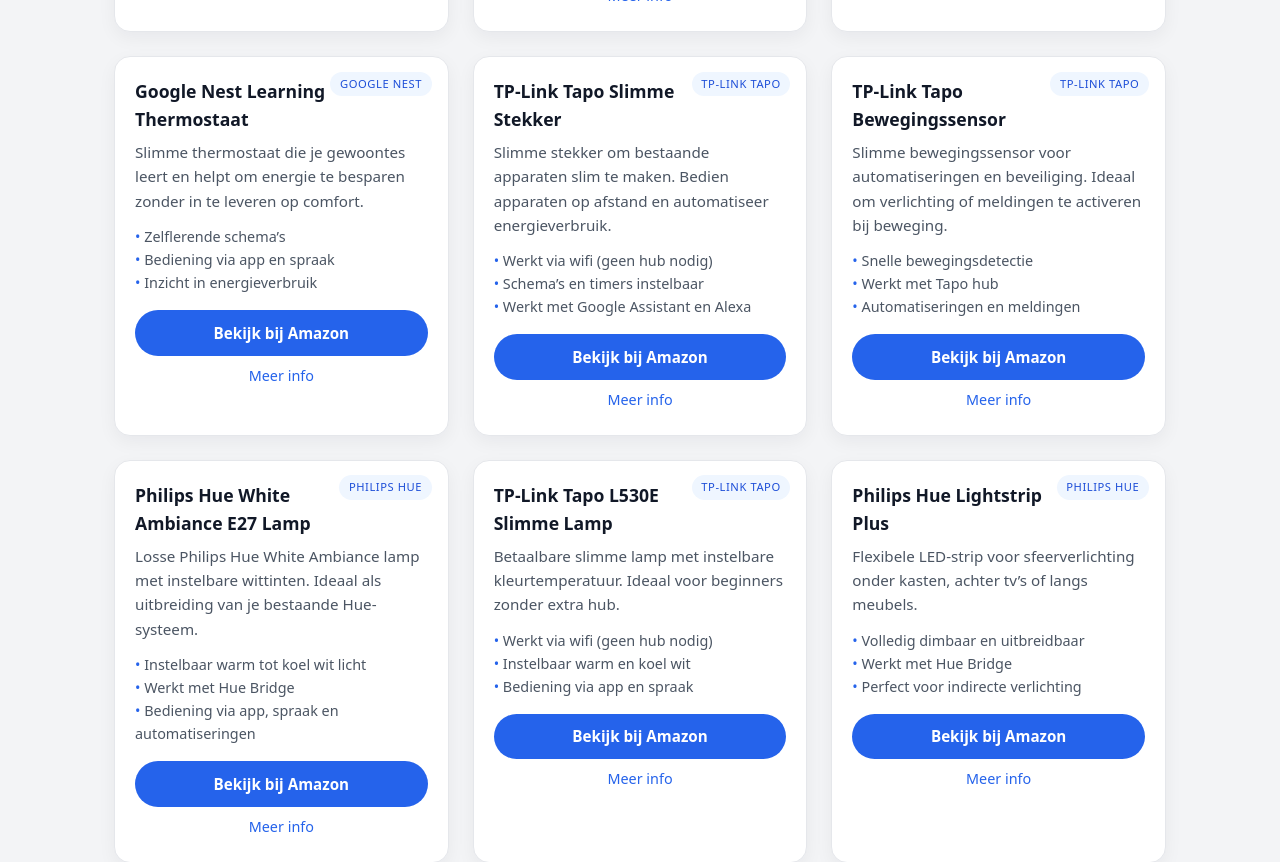
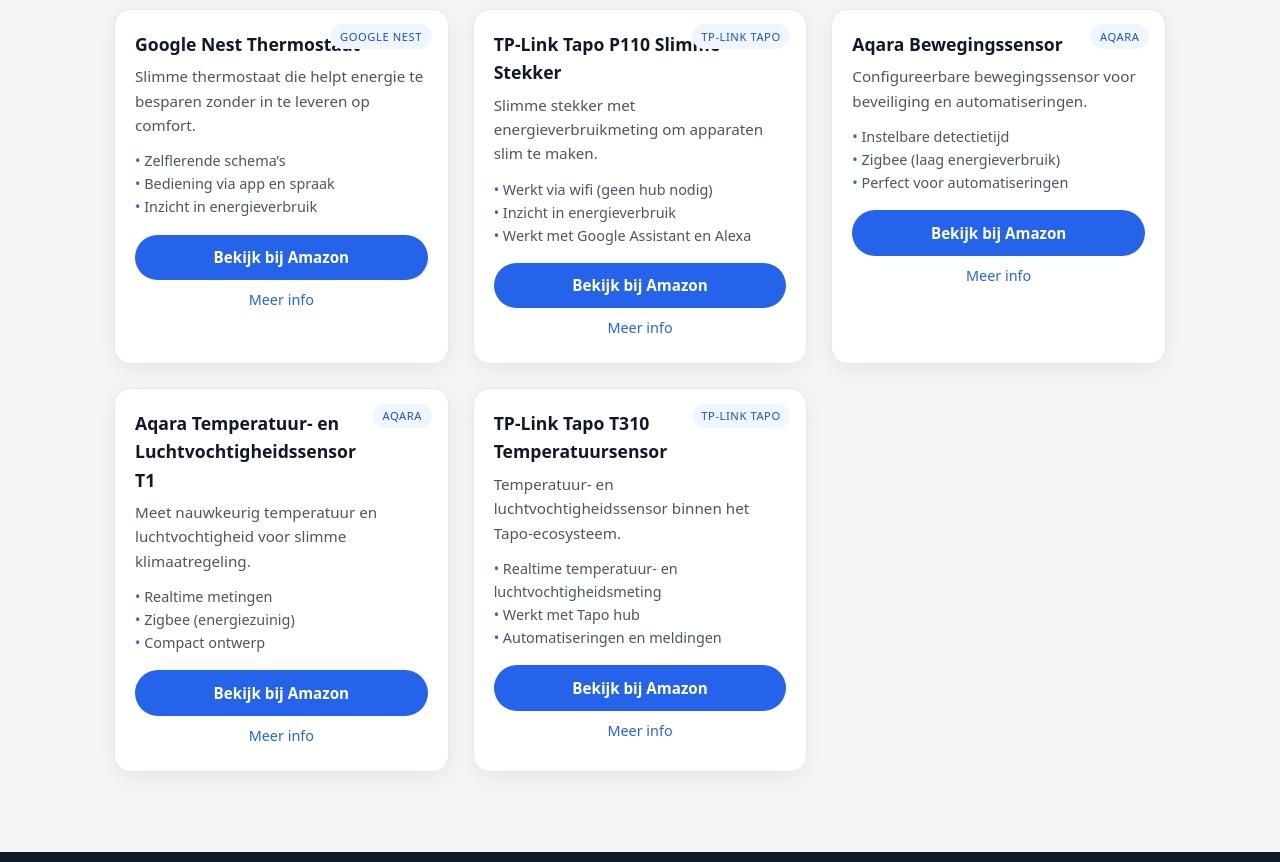
Before and after one commit to hafidgrad/SlimHuisWonen, a Next.js app: page /producten in a window 1280 px wide. Shown: the part 620-1482 px from the top of the page. Built offline with nearby package versions, Linux system fonts and the light colour scheme.

Commit message:
Finalize products with verified Amazon ASINs

```diff
--- a/data/products.js
+++ b/data/products.js
@@ -1,4 +1,3 @@
-
 export const products = [
   {
     slug: "philips-hue-white-ambiance-starterkit",
@@ -15,9 +14,8 @@ export const products = [
       "Uitbreidbaar met extra lampen en accessoires",
     ],
     image: "/images/products/hue-starterkit.jpg",
-    // ASIN bekend (B0991VHWSJ) -> directe /dp/ link met je tag
     affiliateUrl: "https://www.amazon.nl/dp/B0991VHWSJ?tag=slimhuiswonen-21",
-    priceHint: "Populaire keuze rond de €80–€120",
+    priceHint: "€80–€120",
     rating: 4.7,
   },
 
@@ -25,170 +23,140 @@ export const products = [
     slug: "aqara-deur-raamsensor",
     brand: "Aqara",
     title: "Aqara Deur- & Raamsensor",
-    shortTitle: "Aqara sensor",
+    shortTitle: "Aqara deur-raamsensor",
     category: "sensoren",
-    tags: ["sensor", "beveiliging", "zigbee"],
+    tags: ["sensor", "contact", "zigbee"],
     description:
-      "Slimme deur- en raamsensor die je direct laat weten wanneer iets open of dicht gaat. Ideaal voor notificaties en automatiseringen.",
+      "Zigbee deur- en raamsensor voor beveiliging en slimme automatiseringen.",
     features: [
-      "Werkt met Homey en Home Assistant (Zigbee)",
-      "Kleine en onopvallende vormgeving",
-      "Perfect voor beveiliging en automatiseringen",
+      "Ondersteunt SmartThings, Home Assistant en Homey",
+      "Zigbee (energiezuinig)",
+      "Compact en onopvallend",
     ],
     image: "/images/products/aqara-door-window.jpg",
-    // Geen ASIN opgegeven -> zoek-URL met affiliate tag
-    affiliateUrl:"https://www.amazon.nl/dp/B0BTL8B72D?tag=slimhuiswonen-21",
-    priceHint: "Meestal tussen de €15–€25 per sensor",
+    affiliateUrl: "https://www.amazon.nl/dp/B0BTL8B72D?tag=slimhuiswonen-21",
+    priceHint: "€15–€25",
     rating: 4.6,
   },
 
   {
     slug: "ring-video-deurbel",
     brand: "Ring",
-    title: "Ring Video Deurbel",
+    title: "Ring Video Deurbel op Batterij",
     shortTitle: "Ring deurbel",
     category: "slimme-deurbellen",
     tags: ["deurbel", "camera", "beveiliging"],
     description:
-      "Slimme video deurbel waarmee je altijd ziet wie er voor de deur staat, ook als je niet thuis bent.",
+      "Slimme videodeurbel op batterij waarmee je altijd ziet wie er aanbelt.",
     features: [
-      "Live video en terugkijken via app",
-      "Bewegingsdetectie met meldingen",
+      "Live videobeeld via app",
+      "Bewegingsdetectie",
       "Werkt met Alexa",
     ],
     image: "/images/products/ring-doorbell.jpg",
-    // Geen ASIN -> zoeklink naar productcategorie
     affiliateUrl: "https://www.amazon.nl/dp/B0BZWQP9Z1?tag=slimhuiswonen-21",
-    priceHint: "Afhankelijk van model €80–€250",
+    priceHint: "€80–€250",
     rating: 4.5,
   },
 
   {
     slug: "nest-learning-thermostaat",
     brand: "Google Nest",
-    title: "Google Nest Learning Thermostaat",
+    title: "Google Nest Thermostaat",
     shortTitle: "Nest thermostaat",
     category: "slimme-thermostaten",
-    tags: ["thermostaat", "verwarming", "energie"],
+    tags: ["thermostaat", "energie", "verwarming"],
     description:
-      "Slimme thermostaat die je gewoontes leert en helpt om energie te besparen zonder in te leveren op comfort.",
+      "Slimme thermostaat die helpt energie te besparen zonder in te leveren op comfort.",
     features: [
       "Zelflerende schema’s",
       "Bediening via app en spraak",
       "Inzicht in energieverbruik",
     ],
     image: "/images/products/nest-thermostat.jpg",
-    // Geen ASIN -> zoeklink met tag
     affiliateUrl: "https://www.amazon.nl/dp/B0BXRYLMCC?tag=slimhuiswonen-21",
-    priceHint: "Meestal rond de €200–€280",
+    priceHint: "€200–€280",
     rating: 4.4,
   },
 
   {
     slug: "tp-link-tapo-slimme-stekker",
     brand: "TP-Link Tapo",
-    title: "TP-Link Tapo Slimme Stekker",
-    shortTitle: "Slimme stekker",
+    title: "TP-Link Tapo P110 Slimme Stekker",
+    shortTitle: "Tapo slimme stekker",
     category: "slimme-stekkers",
-    tags: ["stekker", "energie", "schema"],
+    tags: ["stekker", "energie", "wifi"],
     description:
-      "Slimme stekker om bestaande apparaten slim te maken. Bedien apparaten op afstand en automatiseer energieverbruik.",
+      "Slimme stekker met energieverbruikmeting om apparaten slim te maken.",
     features: [
       "Werkt via wifi (geen hub nodig)",
-      "Schema’s en timers instelbaar",
+      "Inzicht in energieverbruik",
       "Werkt met Google Assistant en Alexa",
     ],
     image: "/images/products/tapo-plug.jpg",
-    // Geen ASIN -> zoeklink
-    affiliateUrl: "https://www.amazon.nl/dp/B0991VHWSJ?tag=slimhuiswonen-21",
-    priceHint: "Ongeveer €10–€20 per stuk",
+    affiliateUrl: "https://www.amazon.nl/dp/B08WJ9KZQ2?tag=slimhuiswonen-21",
+    priceHint: "€10–€20",
     rating: 4.6,
   },
 
   {
-    slug: "tp-link-tapo-bewegingssensor",
-    brand: "TP-Link Tapo",
-    title: "TP-Link Tapo Bewegingssensor",
-    shortTitle: "Tapo bewegingssensor",
+    slug: "aqara-bewegingssensor",
+    brand: "Aqara",
+    title: "Aqara Bewegingssensor",
+    shortTitle: "Aqara motion sensor",
     category: "sensoren",
-    tags: ["sensor", "beweging", "beveiliging"],
+    tags: ["sensor", "beweging", "zigbee"],
     description:
-      "Slimme bewegingssensor voor automatiseringen en beveiliging. Ideaal om verlichting of meldingen te activeren bij beweging.",
+      "Configureerbare bewegingssensor voor beveiliging en automatiseringen.",
     features: [
-      "Snelle bewegingsdetectie",
-      "Werkt met Tapo hub",
-      "Automatiseringen en meldingen",
+      "Instelbare detectietijd",
+      "Zigbee (laag energieverbruik)",
+      "Perfect voor automatiseringen",
     ],
-    image: "/images/products/tapo-motion.jpg",
-    // Foutje 'dp/dp' -> gecorrigeerd
-    affiliateUrl:
-      "https://www.amazon.nl/dp/B0B7NDJW6J?tag=slimhuiswonen-21&language=nl_NL",
-    priceHint: "Meestal rond de €10–€20",
-    rating: 4.5,
+    image: "/images/products/aqara-motion.jpg",
+    affiliateUrl: "https://www.amazon.nl/dp/B0B9XZ1D51?tag=slimhuiswonen-21",
+    priceHint: "€20–€30",
+    rating: 4.6,
   },
 
   {
-    slug: "philips-hue-white-ambiance-e27",
-    brand: "Philips Hue",
-    title: "Philips Hue White Ambiance E27 Lamp",
-    shortTitle: "Hue White Ambiance E27",
-    category: "slimme-verlichting",
-    tags: ["verlichting", "hue", "e27"],
+    slug: "aqara-temperatuur-luchtvochtigheid-sensor",
+    brand: "Aqara",
+    title: "Aqara Temperatuur- en Luchtvochtigheidssensor T1",
+    shortTitle: "Aqara temp sensor",
+    category: "sensoren",
+    tags: ["sensor", "temperatuur", "luchtvochtigheid"],
     description:
-      "Losse Philips Hue White Ambiance lamp met instelbare wittinten. Ideaal als uitbreiding van je bestaande Hue-systeem.",
+      "Meet nauwkeurig temperatuur en luchtvochtigheid voor slimme klimaatregeling.",
     features: [
-      "Instelbaar warm tot koel wit licht",
-      "Werkt met Hue Bridge",
-      "Bediening via app, spraak en automatiseringen",
+      "Realtime metingen",
+      "Zigbee (energiezuinig)",
+      "Compact ontwerp",
     ],
-    image: "/images/products/hue-white-ambiance-e27.jpg",
-    // ASIN bekend (B099NQFWW1) -> directe /dp/ link
-    affiliateUrl: "https://www.amazon.nl/dp/B099NQFWW1?tag=slimhuiswonen-21",
-    priceHint: "Meestal rond de €20–€35",
+    image: "/images/products/aqara-temp-humidity.jpg",
+    affiliateUrl: "https://www.amazon.nl/dp/B0CN5KHLRT?tag=slimhuiswonen-21",
+    priceHint: "€15–€25",
     rating: 4.7,
   },
 
   {
-    // Kapotte regel gefikst + nette slug
-    slug: "tp-link-tapo-l530e-slimme-lamp",
+    slug: "tp-link-tapo-t310-temperatuursensor",
     brand: "TP-Link Tapo",
-    title: "TP-Link Tapo L530E Slimme Lamp",
-    shortTitle: "Tapo L530E",
-    category: "slimme-verlichting",
-    tags: ["verlichting", "tapo", "wifi"],
+    title: "TP-Link Tapo T310 Temperatuursensor",
+    shortTitle: "Tapo T310",
+    category: "sensoren",
+    tags: ["sensor", "temperatuur", "tapo"],
     description:
-      "Betaalbare slimme lamp met instelbare kleurtemperatuur. Ideaal voor beginners zonder extra hub.",
+      "Temperatuur- en luchtvochtigheidssensor binnen het Tapo-ecosysteem.",
     features: [
-      "Werkt via wifi (geen hub nodig)",
-      "Instelbaar warm en koel wit",
-      "Bediening via app en spraak",
+      "Realtime temperatuur- en luchtvochtigheidsmeting",
+      "Werkt met Tapo hub",
+      "Automatiseringen en meldingen",
     ],
-    image: "/images/products/tapo-l530e.jpg",
-    // link met ASIN uit jouw URL
-    affiliateUrl: "https://www.amazon.nl/dp/B08QRQQ53T?tag=slimhuiswonen-21",
-    priceHint: "Ongeveer €10–€15",
+    image: "/images/products/tapo-t310.jpg",
+    affiliateUrl: "https://www.amazon.nl/dp/B0BJ28DJ7W?tag=slimhuiswonen-21",
+    priceHint: "€20–€30",
     rating: 4.5,
-  },
-
-  {
-    slug: "philips-hue-lightstrip-plus",
-    brand: "Philips Hue",
-    title: "Philips Hue Lightstrip Plus",
-    shortTitle: "Hue Lightstrip",
-    category: "slimme-verlichting",
-    tags: ["verlichting", "ledstrip", "hue"],
-    description:
-      "Flexibele LED-strip voor sfeerverlichting onder kasten, achter tv’s of langs meubels.",
-    features: [
-      "Volledig dimbaar en uitbreidbaar",
-      "Werkt met Hue Bridge",
-      "Perfect voor indirecte verlichting",
-    ],
-    image: "/images/products/hue-lightstrip.jpg",
-    // ASIN uit jouw link → directe /dp/ link met tag
-    affiliateUrl: "https://www.amazon.nl/dp/B0DYF95G2D?tag=slimhuiswonen-21",
-    priceHint: "Meestal €60–€80",
-    rating: 4.6,
   },
 ];
 
```
